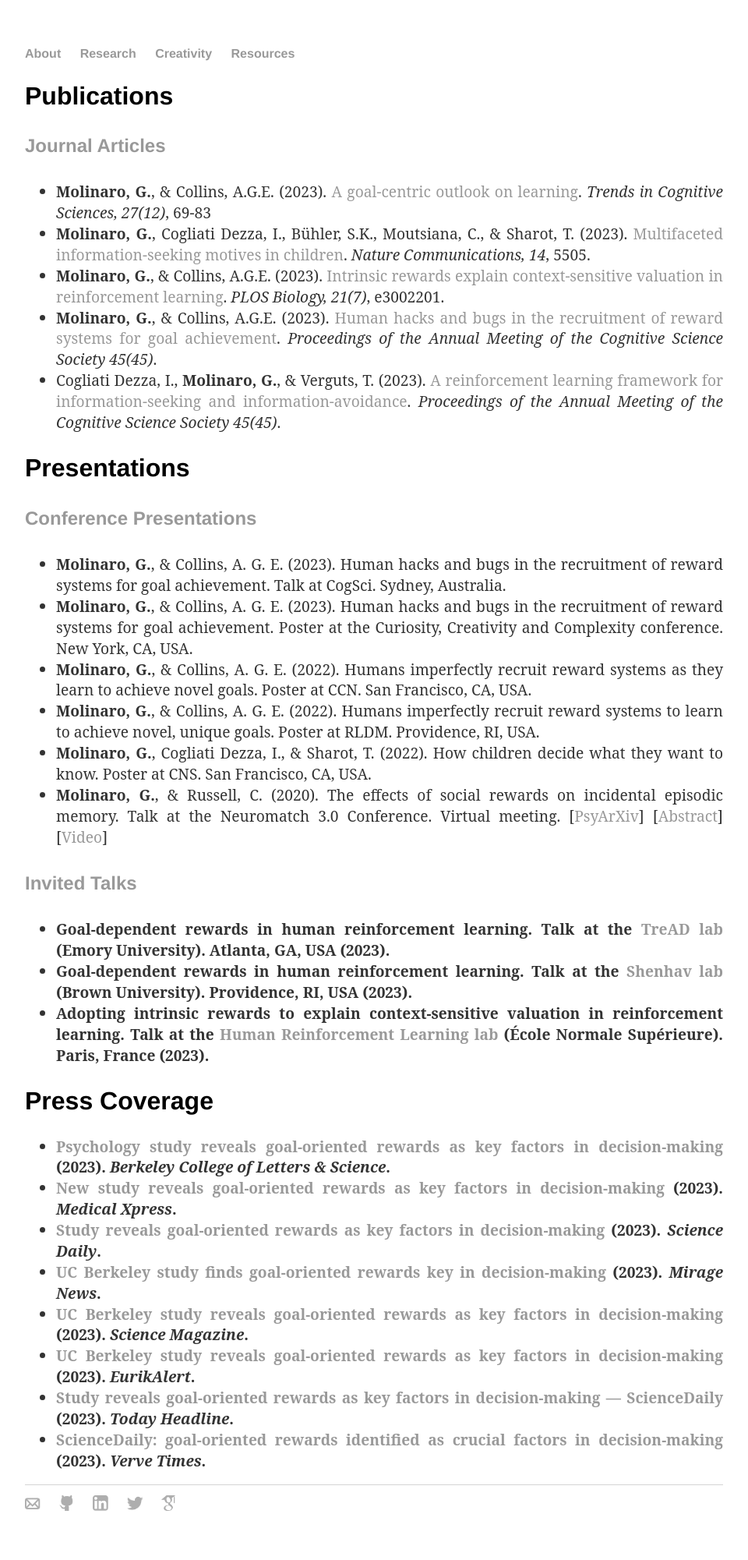
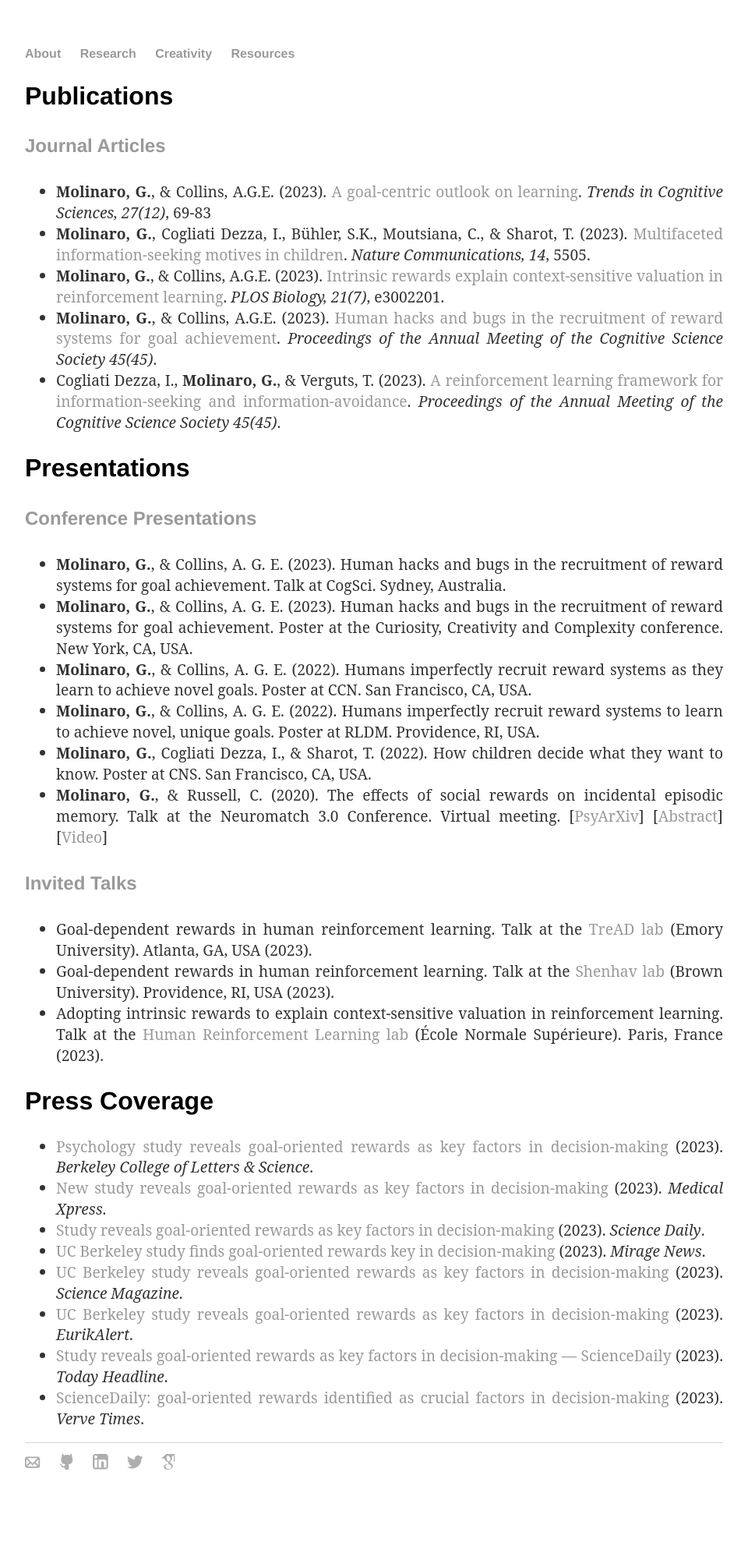
Before and after one commit to gaiamolinaro/gaiamolinaro.github.io, a Jekyll site: the page built from research/index.html, in a window 1280 px wide. Shown: the whole page at 78% size, without its empty margins (160-1120 px from the left). Built offline with Jekyll 4.4.1, drawn with Linux system fonts in a browser that asks for light colours; nearby versions of some CDN libraries; after the commit the page ends 1948 px from its top, so only the background shows below that.

Commit message:
unbold talks

```diff
--- a/research/index.html
+++ b/research/index.html
@@ -60,13 +60,13 @@
     </ul>
     <h4>Invited Talks</h4>
     <ul>
-        <li class="p-li"><b>Goal-dependent rewards in human reinforcement learning.
+        <li class="p-li">Goal-dependent rewards in human reinforcement learning.
             Talk at the <a href="https://www.treadlab.org/" target="_blank">TreAD lab</a> (Emory University). Atlanta, GA, USA (2023).
             </li>
-        <li class="p-li"><b>Goal-dependent rewards in human reinforcement learning.
+        <li class="p-li">Goal-dependent rewards in human reinforcement learning.
             Talk at the <a href="https://www.shenhavlab.org/" target="_blank">Shenhav lab</a> (Brown University). Providence, RI, USA (2023).
             </li>
-        <li class="p-li"><b>Adopting intrinsic rewards to explain context-sensitive valuation in reinforcement learning.
+        <li class="p-li">Adopting intrinsic rewards to explain context-sensitive valuation in reinforcement learning.
             Talk at the <a href="https://lnc2.dec.ens.fr/en/human-reinforcement-learning" target="_blank">Human Reinforcement Learning lab</a> (École Normale Supérieure). Paris, France (2023).
             </li>
     <ul>
```
